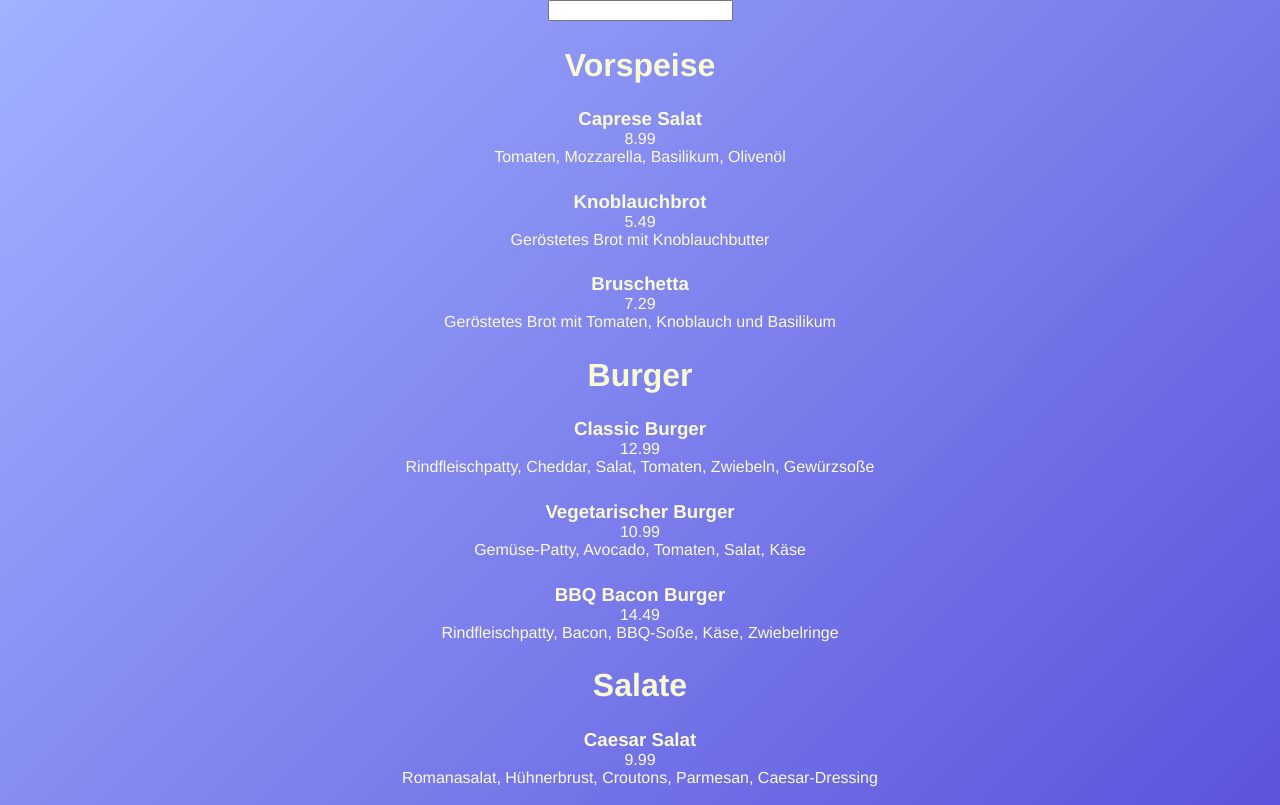
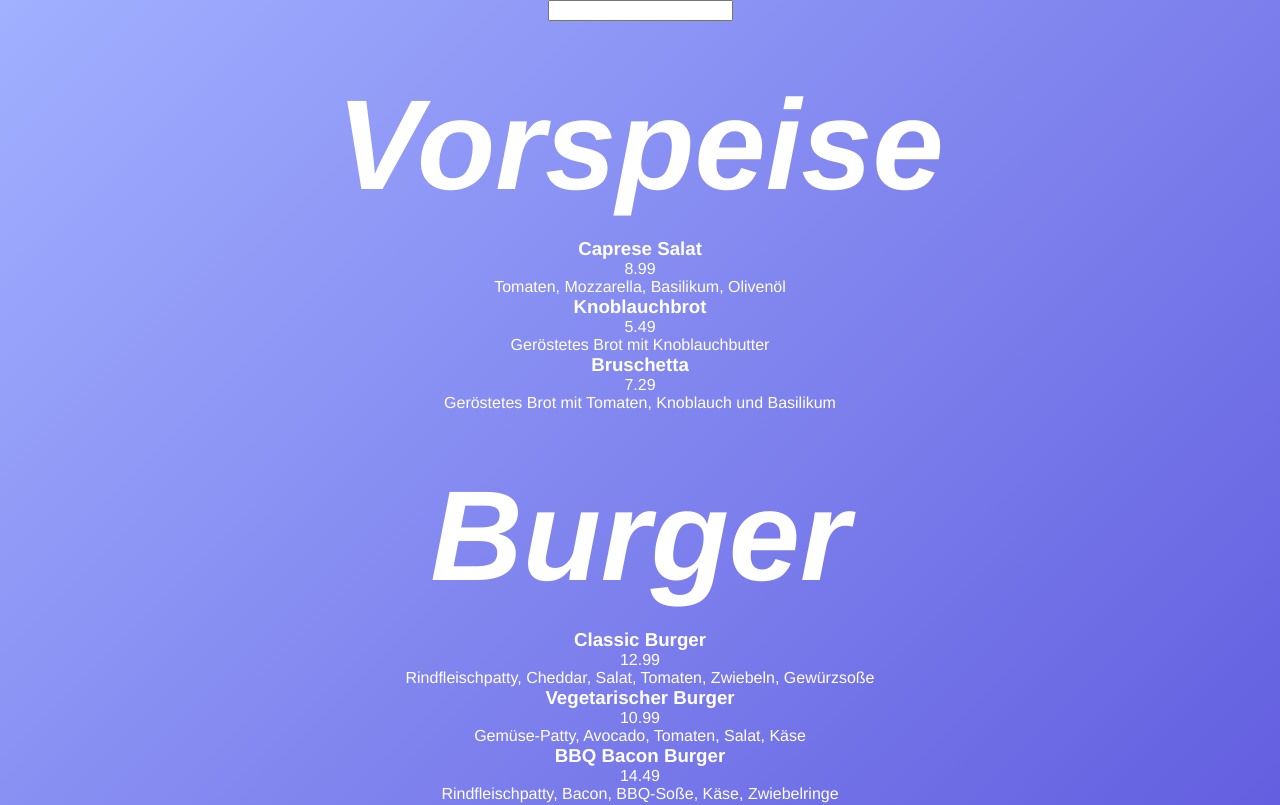
Before and after one commit to Burgerlein/Restaurant, a Vue app in the folder restaurant.frontend/: page / in a window 1280 px wide. Shown: the top 805 px of the page. Built offline with nearby package versions, Linux system fonts and the light colour scheme.

Commit message:
add style to listView

```diff
--- a/restaurant.frontend/src/components/ListView.vue
+++ b/restaurant.frontend/src/components/ListView.vue
@@ -20,9 +20,9 @@ const filter = ref("");
   <input type="search" list="attributes" v-model="filter" />
 
   <div v-for="category in Object.keys(items)">
-    <h1>{{ category }}</h1>
+    <h1 class="category">{{ category }}</h1>
     <div v-for="item in items[category]">
-      <div v-if="filter === '' || item.attributes.includes(filter)">
+      <div v-if="filter === '' || item.attributes.includes(filter)" class="items">
         <h3>{{ item.name }}</h3>
         <a>{{ item.price }}</a>
         <p>{{ item.description }}</p>
@@ -39,15 +39,21 @@ const filter = ref("");
 <style scoped>
 * {
   margin: 0;
-  color: lightgoldenrodyellow;
 }
-div:first-child {
-  margin: 0;
+.category {
+  color: var(--text-white);
+  margin: 50px 0px 20px 0px;
+  font-style: italic;
+  font-size: 10vw;
 }
-div {
-  margin: 2%;
+.items {
+  color: var(--text-white);
 }
-input {
-  color: black;
+
+@media only screen and (max-width: 600px) {
+  .category {
+    font-size: 17vw;
+  }
 }
+
 </style>
```
